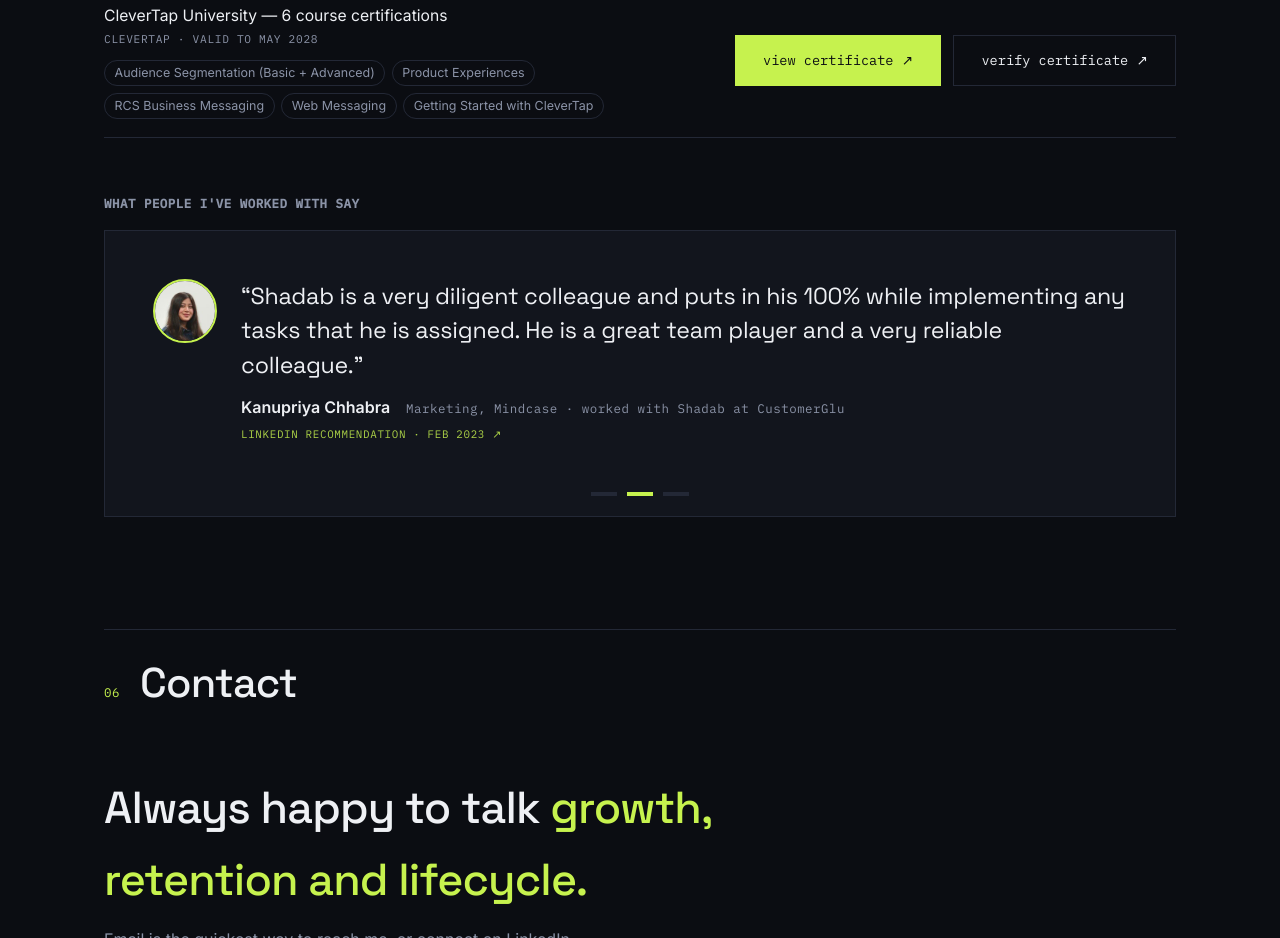
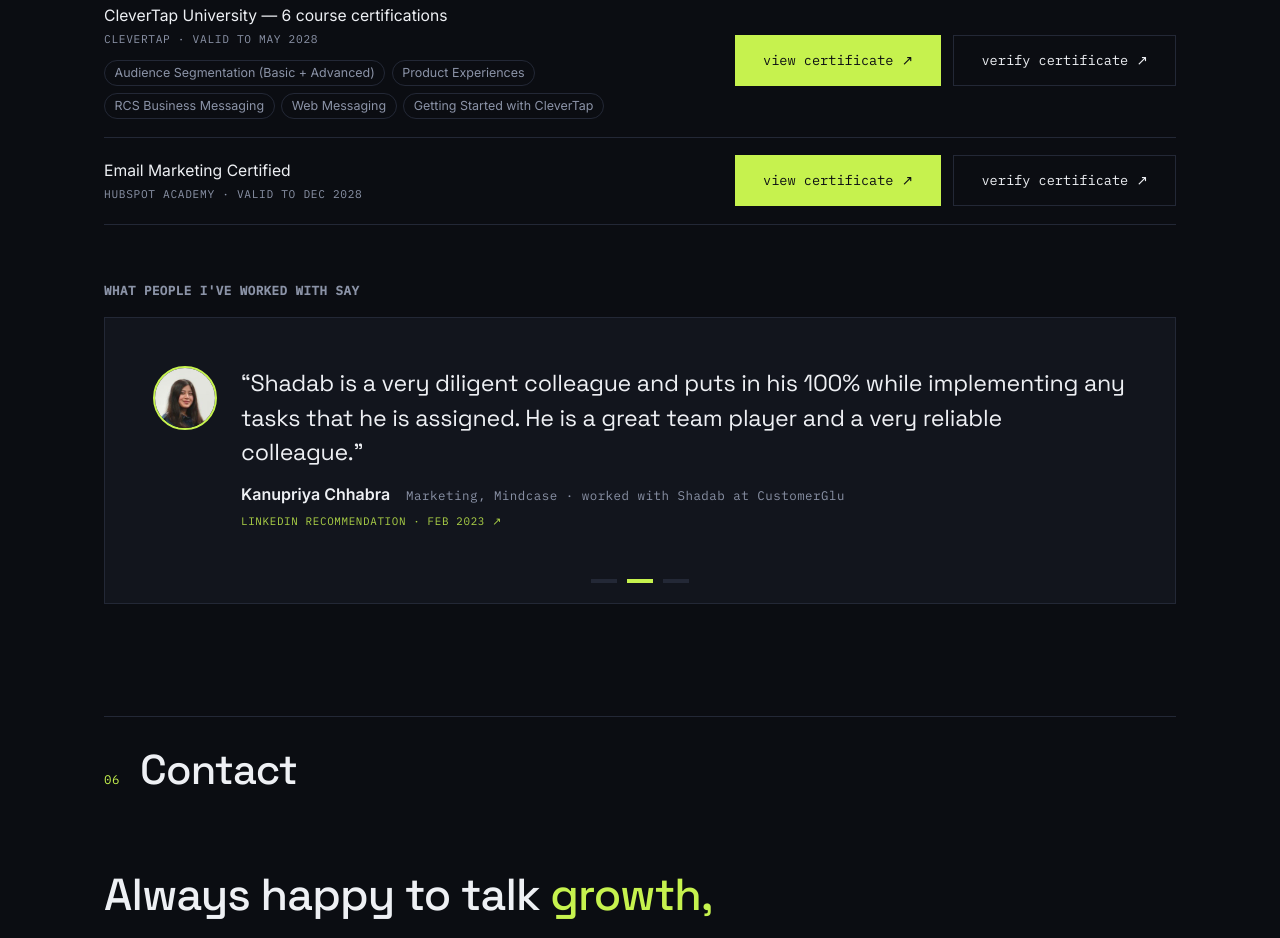
Before and after one commit to shadabkhansir/shadabkhan, a plain HTML site: page index.html in a window 1280 px wide. Shown: the part 6773-7711 px from the top of the page. Drawn offline with Linux system fonts and the light colour scheme; animation ran at ten frames a second.

Commit message:
Add HubSpot Academy Email Marketing certification to Credentials
Co-Authored-By: Claude Opus 5.5 <noreply@anthropic.com>
Claude-Session: https://claude.ai/code/session_015uom4S1E2dMZZYUSt4ywLC

```diff
--- a/index.html
+++ b/index.html
@@ -960,6 +960,14 @@
           </span>
         </li>
 
+        <li class="cred reveal">
+          <span class="cred-name">Email Marketing Certified <span class="cred-issuer mono">HubSpot Academy · valid to Dec 2028</span></span>
+          <span class="cred-meta">
+            <a class="btn btn-solid cred-view" href="certs/hubspot-email-marketing-2026.jpg" target="_blank" rel="noopener" data-cert-title="HubSpot Academy — Email Marketing Certified">view certificate ↗</a>
+            <a class="btn btn-line cred-verify" href="https://app-eu1.hubspot.com/academy/achievements/21t8q7l5/en/1/shadab-khan/email-marketing-certified" target="_blank" rel="noopener noreferrer">verify certificate ↗</a>
+          </span>
+        </li>
+
         <!-- ===== HIDDEN until there is proof =====
              To show one: move it above this comment (outside the comment),
              drop its certificate image into certs/, point the view link at it,
```
Also changed, not shown: certs/hubspot-email-marketing-2026.jpg (added), 1 other file.
